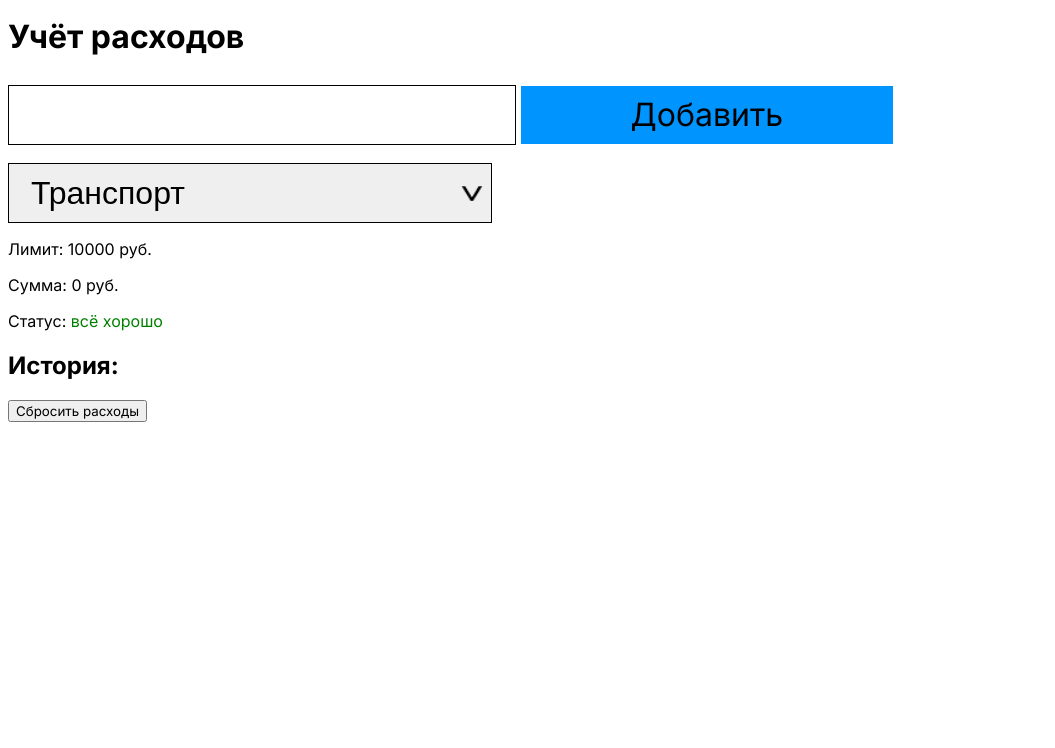
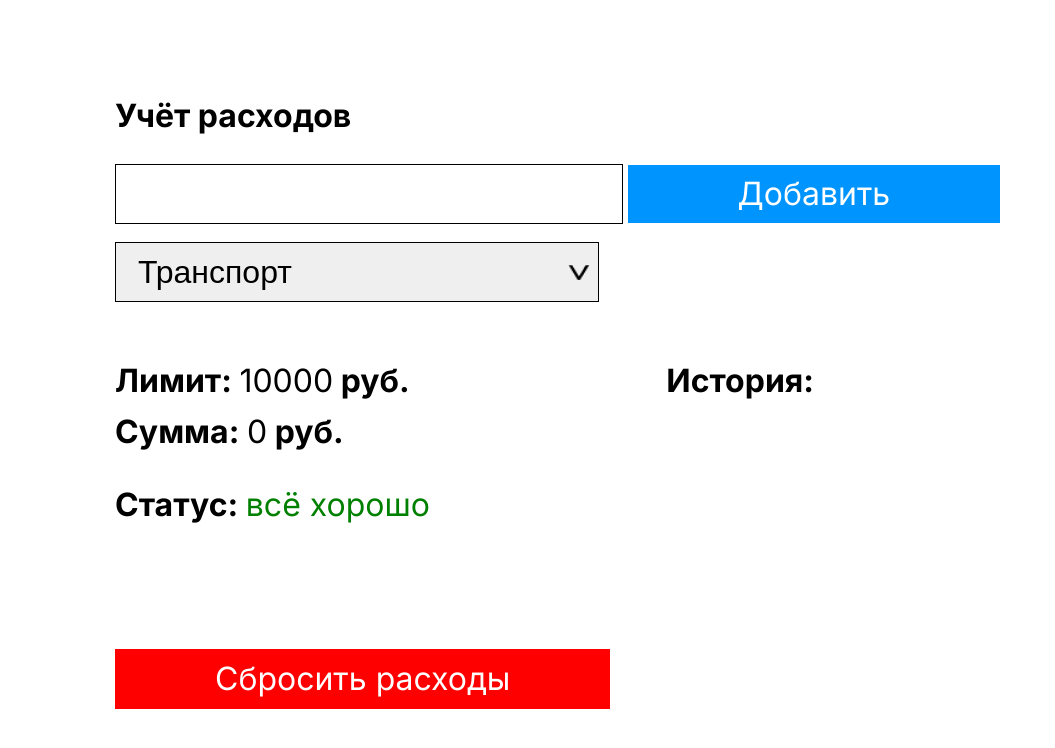
Before and after one commit to TimaBelov/expenses-app, a plain HTML site: page index.html in a window 1280 px wide. Shown: the whole page, without its empty margins (0-1055 px from the left). Drawn offline with Linux system fonts and the light colour scheme.

Commit message:
end design

```diff
--- a/index.css
+++ b/index.css
@@ -1,6 +1,20 @@
 html,
 button {
   font-family: "Inter", sans-serif;
+}
+
+button{
+    cursor: pointer;
+}
+
+button:hover{
+    opacity: 0.7;
+}
+
+.main{
+    width: 1050px;
+    margin: 0 auto;
+    margin-top: 100px;
 }
 
 .main__header {
@@ -9,6 +23,10 @@ button {
   line-height: 32px;
 
   margin-bottom: 32px;
+}
+
+.main__form{
+    margin-bottom: 60px;
 }
 
 .main__form__input {
@@ -30,6 +48,7 @@ button {
   border: none;
 
   background-color: #0094ff;
+  color: #fff;
 }
 
 .main__form__select {
@@ -47,12 +66,47 @@ button {
   appearance: none;
 }
 
-.main__form__select:not([multiple]) {
+.main__form__select {
   padding-right: 1.2em;
   background-repeat: no-repeat;
   background-position: calc(100% - 0.25em) 50%;
   background-size: 22px 15px;
   background-image: url(arrow.png);
+}
+
+.main__info{
+    display: flex;
+    justify-content: space-between;
+}
+
+.main__info__heading{
+    font-size: 32px;
+    font-weight: 700;
+    line-height: 38px;
+    margin-bottom: 13px;
+}
+
+.main__info__sum{
+    margin-bottom: 35px;
+}
+
+.main__history{
+    margin-right: 351px;
+}
+
+.history_exspenses{
+    font-size: 32px;
+    line-height: 38px;
+
+    white-space: nowrap;
+}
+
+.main__description{
+    font-size: 32px;
+    font-weight: 400;
+    line-height: 38px;
+
+    white-space: nowrap;
 }
 
 .status_green {
@@ -62,3 +116,14 @@ button {
 .status_red {
   color: red;
 }
+
+.main__reset-btn{
+    font-size: 32px;
+    line-height: 38px;
+    color: white;
+    background-color: #FF0000;
+
+    padding: 11px 100px;
+    margin-top: 112px;
+    border: 0;
+}
--- a/index.html
+++ b/index.html
@@ -5,6 +5,7 @@
     <meta http-equiv="X-UA-Compatible" content="IE=edge" />
     <meta name="viewport" content="width=device-width, initial-scale=1.0" />
     <title>Учёт расходов</title>
+    <link rel="stylesheet" href="reset.css" />
     <link rel="stylesheet" href="index.css" />
     <link rel="preconnect" href="https://fonts.googleapis.com" />
     <link rel="preconnect" href="https://fonts.gstatic.com" crossorigin />
@@ -16,9 +17,9 @@
   <body>
     <main class="main">
       <h1 class="main__header">Учёт расходов</h1>
-      <form action="" class="main__form">
+      <form class="main__form">
         <input class="js-exspense-input main__form__input" type="number" />
-        <button class="js-button main__form__add-btn">Добавить</button>
+        <button class="js-button-add main__form__add-btn">Добавить</button>
         <select class="js-category main__form__select">
           <option value="0">Транспорт</option>
           <option value="1">Кафе и рестораны</option>
@@ -26,12 +27,29 @@
           <option value="3">Развлечения</option>
         </select>
       </form>
-      <p>Лимит: <span class="js-limit"></span> руб.</p>
-      <p>Сумма: <span class="js-sum-exspenses"></span> руб.</p>
-      <p>Статус: <span class="js-status status_green">всё хорошо</span></p>
-      <h2>История:</h2>
-      <ol class="history_exspenses js-history"></ol>
-      <button class="js-reset-button">Сбросить расходы</button>
+      <section class="main__info">
+        <div>
+          <p class="main__info__heading">
+            Лимит: <span class="js-limit main__description"></span> руб.
+          </p>
+          <p class="main__info__heading main__info__sum">
+            Сумма: <span class="js-sum-exspenses main__description"></span> руб.
+          </p>
+          <p class="main__info__heading">
+            Статус:
+            <span class="js-status status_green main__description"
+              >всё хорошо</span
+            >
+          </p>
+          <button class="js-reset-button main__reset-btn">
+            Сбросить расходы
+          </button>
+        </div>
+        <div>
+          <h2 class="main__info__heading main__history">История:</h2>
+          <ol class="history_exspenses js-history"></ol>
+        </div>
+      </section>
     </main>
     <script src="index.js"></script>
   </body>
--- a/index.js
+++ b/index.js
@@ -5,20 +5,20 @@ const STATUS_OUT_OF_LIMIT = "всё плохо";
 const STATUS_OUT_OF_LIMIT_CLASSNAME = "status_red";
 
 const inputNode = document.querySelector(".js-exspense-input");
-const buttonNode = document.querySelector(".js-button");
+const buttonNode = document.querySelector(".js-button-add");
 const historyNode = document.querySelector(".js-history");
 const sumNode = document.querySelector(".js-sum-exspenses");
 const limitNode = document.querySelector(".js-limit");
 const statusNode = document.querySelector(".js-status");
-const resetButtonNode = document.querySelector('.js-reset-button');
-const categoryNode = document.querySelector('.js-category');
+const resetButtonNode = document.querySelector(".js-reset-button");
+const categoryNode = document.querySelector(".js-category");
 
 const expenses = [];
 const categories = [];
 
 init(expenses);
 
-buttonNode.addEventListener("click", function () {
+buttonNode.addEventListener("click", function (e) {
   // добавляем трату в массив
   getExpanseFromUser();
   //список трат и считаем сумму
@@ -26,12 +26,13 @@ buttonNode.addEventListener("click", function () {
   renderSum(expenses);
   // работа со статусом
   renderStatus(expenses);
+  e.preventDefault();
 });
 
-resetButtonNode.addEventListener('click',function(){
-    expenses.length = 0;
-    categories.length = 0;
-    init(expenses);
+resetButtonNode.addEventListener("click", function () {
+  expenses.length = 0;
+  categories.length = 0;
+  init(expenses);
 });
 
 function init(expenses) {
@@ -43,7 +44,7 @@ function init(expenses) {
 
 function trackExpanse(exspense) {
   expenses.push(exspense);
-  categories.push(categoryNode.options[categoryNode.selectedIndex].text)
+  categories.push(categoryNode.options[categoryNode.selectedIndex].text);
 }
 
 function getExpanseFromUser() {
@@ -67,9 +68,9 @@ function calculateExpanses(expenses) {
 
 function renderHistory(expenses) {
   let html = ``;
-  expenses.forEach((element) => {
-    html += `<li>${element} ${CURRENCY}</li>`;
-  });
+  for(let i = 0;i< expenses.length;i++){
+    html += `<li>${expenses[i]} ${CURRENCY} - ${categories[i].toLowerCase()}</li>`;
+  }
   historyNode.innerHTML = html;
 }
 
@@ -79,11 +80,14 @@ function renderSum(expenses) {
 
 function renderStatus(expenses) {
   const sum = calculateExpanses(expenses);
-  if (sum <= LIMIT) { // в лимите
+  if (sum <= LIMIT) {
+    // в лимите
     statusNode.innerText = STATUS_IN_LIMIT;
-    statusNode.classList.remove(STATUS_OUT_OF_LIMIT_CLASSNAME)
-  } else { // больше лимита
-    statusNode.innerText = STATUS_OUT_OF_LIMIT + " (" + (LIMIT - sum)+" руб.)";
-    statusNode.classList.add(STATUS_OUT_OF_LIMIT_CLASSNAME)
+    statusNode.classList.remove(STATUS_OUT_OF_LIMIT_CLASSNAME);
+  } else {
+    // больше лимита
+    statusNode.innerText =
+      STATUS_OUT_OF_LIMIT + " (" + (LIMIT - sum) + " руб.)";
+    statusNode.classList.add(STATUS_OUT_OF_LIMIT_CLASSNAME);
   }
 }
--- /dev/null
+++ b/reset.css
@@ -0,0 +1,48 @@
+/* http://meyerweb.com/eric/tools/css/reset/
+   v2.0 | 20110126
+   License: none (public domain)
+*/
+
+html, body, div, span, applet, object, iframe,
+h1, h2, h3, h4, h5, h6, p, blockquote, pre,
+a, abbr, acronym, address, big, cite, code,
+del, dfn, em, img, ins, kbd, q, s, samp,
+small, strike, strong, sub, sup, tt, var,
+b, u, i, center,
+dl, dt, dd, ol, ul, li,
+fieldset, form, label, legend,
+table, caption, tbody, tfoot, thead, tr, th, td,
+article, aside, canvas, details, embed,
+figure, figcaption, footer, header, hgroup,
+menu, nav, output, ruby, section, summary,
+time, mark, audio, video {
+	margin: 0;
+	padding: 0;
+	border: 0;
+	font-size: 100%;
+	font: inherit;
+	vertical-align: baseline;
+}
+/* HTML5 display-role reset for older browsers */
+article, aside, details, figcaption, figure,
+footer, header, hgroup, menu, nav, section {
+	display: block;
+}
+body {
+	line-height: 1;
+}
+ol, ul {
+	list-style: none;
+}
+blockquote, q {
+	quotes: none;
+}
+blockquote:before, blockquote:after,
+q:before, q:after {
+	content: '';
+	content: none;
+}
+table {
+	border-collapse: collapse;
+	border-spacing: 0;
+}
```
